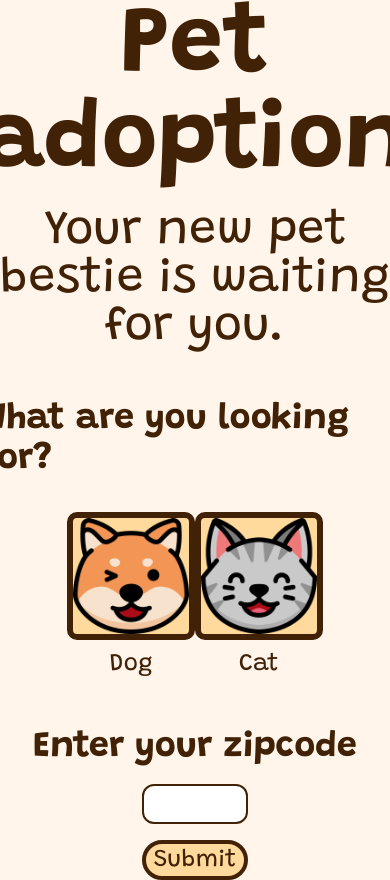
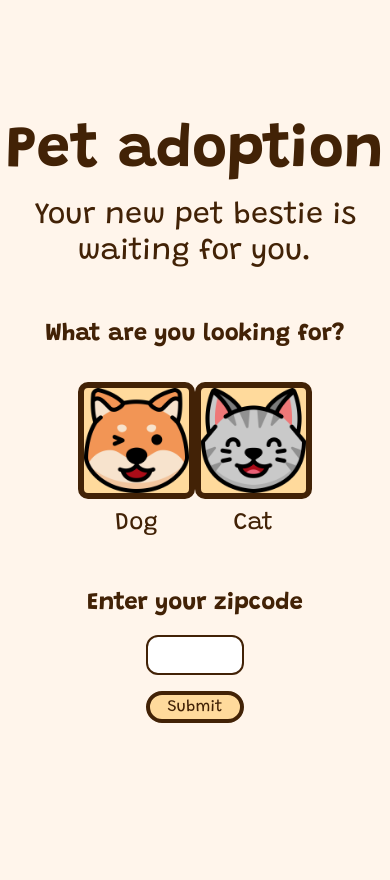
Before and after one commit to Guillermo-Martin/pet-adoption, a Next.js app: page / in a window 390 px wide. After the commit the page ends 844 px from the top, so only its background shows below. Built offline with nearby package versions, Linux system fonts and the light colour scheme.

Commit message:
Make font on homepage responsive at various breakpoints using Tailwind

```diff
--- a/src/app/page.tsx
+++ b/src/app/page.tsx
@@ -70,13 +70,13 @@ export default function Home() {
           :
             <>
               <div className="hero-header text-center mb-12">
-                <h1 className="text-8xl font-bold mb-4">Pet adoption</h1>
-                <p className="text-5xl">Your new pet bestie is waiting for you.</p>
+                <h1 className="text-6xl sm:text-7xl lg:text-8xl font-bold mb-4">Pet adoption</h1>
+                <p className="text-3xl sm:text-4xl lg:text-5xl">Your new pet bestie is waiting for you.</p>
               </div>
 
               {/* ---------- Pet search options ----------  */}
               <div className="pet-search-options flex items-center justify-center flex-col">
-                <h2 className="text-4xl font-bold mb-8">What are you looking for?</h2>
+                <h2 className="text-2xl sm:text-3xl lg:text-4xl font-bold mb-8">What are you looking for?</h2>
 
                 <div className="button-container w-[60%] flex items-center justify-evenly mb-12">
                   <PetButton src="/images/dog-icon.png" alt="Dog" text="Dog" onClick={handleClick} animalType="dog" isSelected={isSelected === "dog"} />
@@ -88,11 +88,11 @@ export default function Home() {
 
               {/* ---------- Zipcode ---------- */}
               <form onSubmit={handleSubmit} className="flex items-center justify-center flex-col">
-                <label className="text-4xl font-bold mb-4">Enter your zipcode</label>
+                <label className="text-2xl sm:text-3xl lg:text-4xl font-bold mb-4">Enter your zipcode</label>
 
 
                   <input name="zipcode" type="text" pattern="[0-9]{5}" title="Five digit zip code" onChange={handleChange} value={zipcode} className="border-2 border-[#422206] rounded-xl h-[40px] pl-[8px] pt-[6px] text-2xl w-[25%] mb-4" />
-                  <button className="border-4 border-[#422206] rounded-3xl text-2xl w-[25%] bg-[#ffda9c] flex items-center justify-center">Submit</button>
+                  <button className="text-base sm:text-2xl border-4 border-[#422206] rounded-3xl  w-[25%] bg-[#ffda9c] flex items-center justify-center">Submit</button>
 
 
               </form>
```
